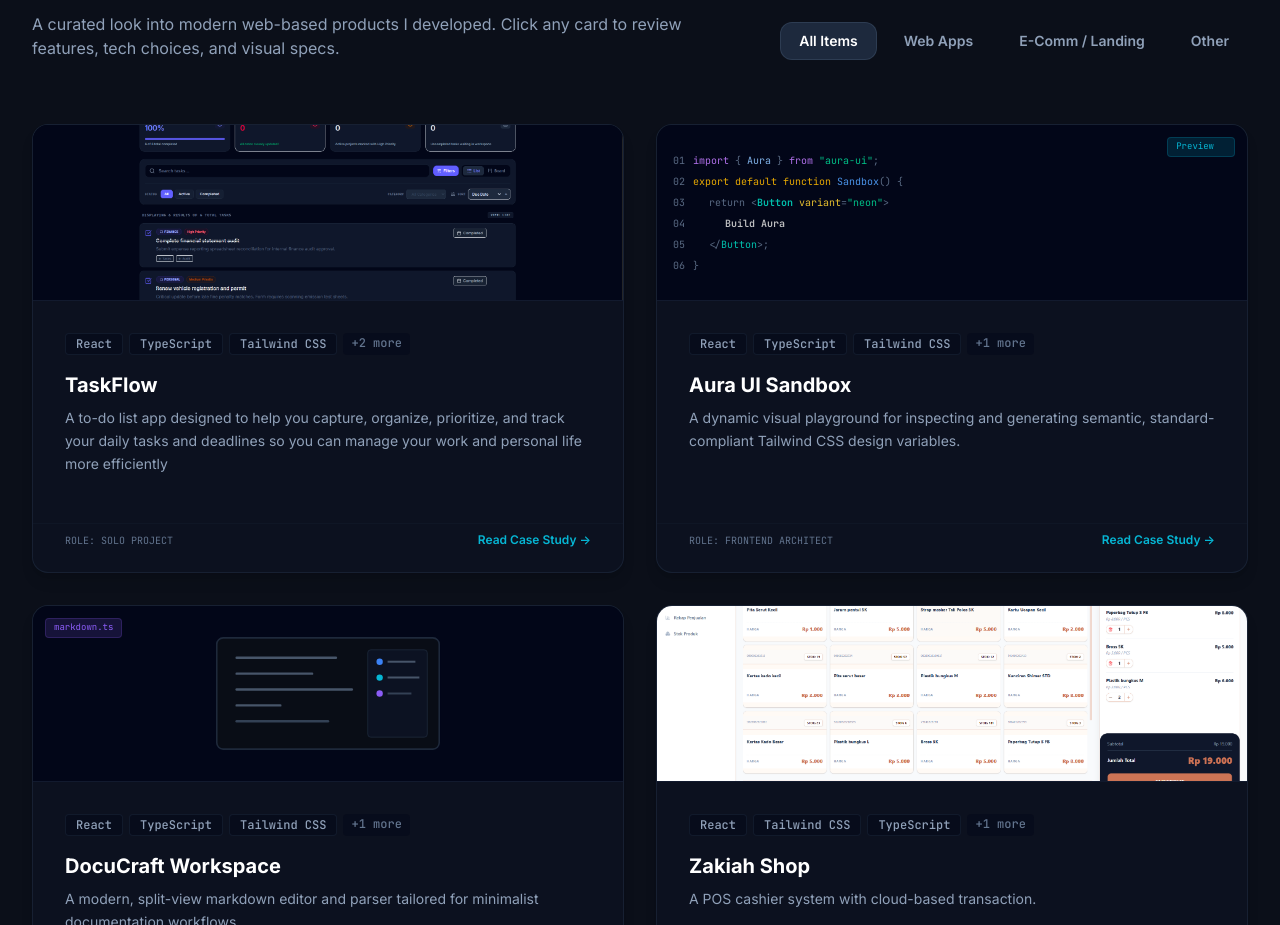
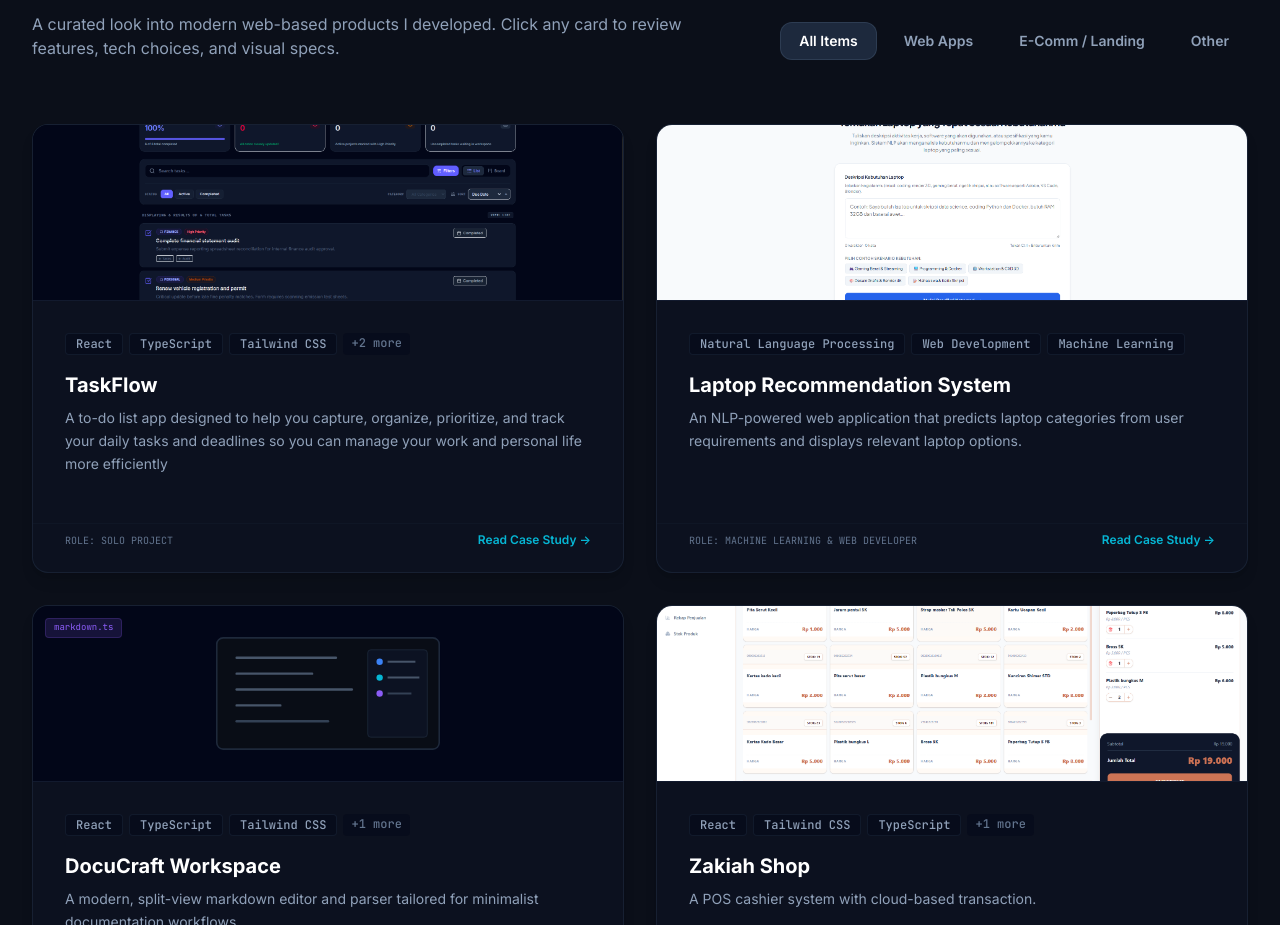
Before and after one commit to HilmiZuhri/my-portfolio, a React (Vite) app: page / in a window 1280 px wide. Shown: the part 1670-2595 px from the top of the page. Built offline with nearby package versions, Linux system fonts and the light colour scheme.

Commit message:
update projects section

```diff
--- a/src/data.ts
+++ b/src/data.ts
@@ -39,24 +39,28 @@ export const PROJECTS: Project[] = [
     techStack: ['React 19', 'TypeScript 5', 'Tailwind CSS v4', 'lucide-react', 'framer Motion', 'localStorage Persistence']
   },
   {
-    id: 'aura-ui-sandbox',
-    title: 'Aura UI Sandbox',
-    shortDescription: 'A dynamic visual playground for inspecting and generating semantic, standard-compliant Tailwind CSS design variables.',
-    detailedDescription: 'Aura UI Sandbox is an expert developer playground built to streamline UI prototyping. It provides direct, interactive knobs to tweak component typography, borders, shadows, and interactive state modifiers, instantly rendering standard CSS tailwind code snippets.',
-    tags: ['React', 'TypeScript', 'Tailwind CSS', 'Canvas Renderer'],
-    role: 'Frontend Architect',
-    duration: '1 Month',
+    id: 'laptop-recommender-system',
+    title: 'Laptop Recommendation System',
+    shortDescription: 'An NLP-powered web application that predicts laptop categories from user requirements and displays relevant laptop options.',
+    detailedDescription: 'Developed as an undergraduate thesis project, this web application combines FastText and Random Forest to process natural language input and predict suitable laptop categories. The system integrates a Flask API with a PHP-based web interface and retrieves matching laptop options from a JSON dataset based on the predicted category.',
+
+    tags: ['Natural Language Processing', 'Web Development', 'Machine Learning'],
+    role: 'Machine Learning & Web Developer',
+    duration: '3 Months',
     category: 'tool',
     imageType: 'code-builder',
-    githubUrl: 'https://github.com/hilmizuhri/aura-ui-canvas',
+    image: '/assets/skripsi.png',
+    githubUrl: 'https://github.com/HilmiZuhri/Laptop-recommender-system-using-FastText-and-Random-Forest',
     liveUrl: '#',
     features: [
-      'Real-time component generator showing interactive buttons, inputs, and cards.',
-      'Dynamic variable control panel mimicking popular utility systems.',
-      'Instant copy-to-clipboard system generating responsive, access-compliant HTML/Tailwind templates.',
-      'Theme sandbox support (simulated high-contrast, emerald accents, neon glow, and pastel layouts).'
-    ],
-    techStack: ['React 19', 'TypeScript', 'Tailwind CSS', 'lucide-react', 'HTML5 Clipboard Web API']
+    'Natural language input for describing laptop requirements.',
+    'Text preprocessing to prepare user input for model inference.',
+    'FastText sentence embeddings for numerical text representation.',
+    'Random Forest classification to predict laptop categories.',
+    'Flask REST API integration with a PHP-based web interface.',
+    'Dynamic laptop listings retrieved from a JSON dataset based on the predicted category.'
+  ],
+    techStack: ['Python', 'JavaScript', 'CSS', 'FastText', 'Scikit-learn', 'Flask', 'PHP', 'HTML', 'JSON']
   },
   {
     id: 'docucraft-editor',
```
Also changed, not shown: assets/skripsi.png (added).
